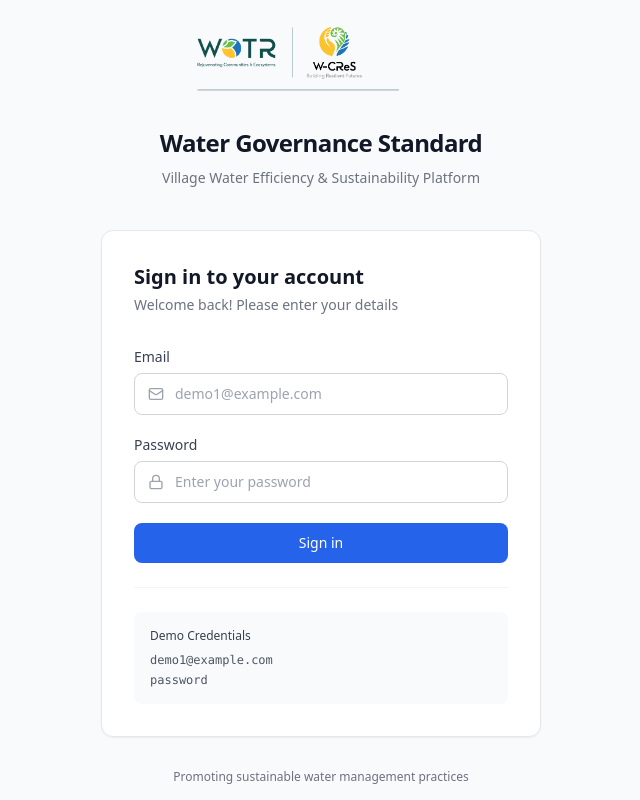
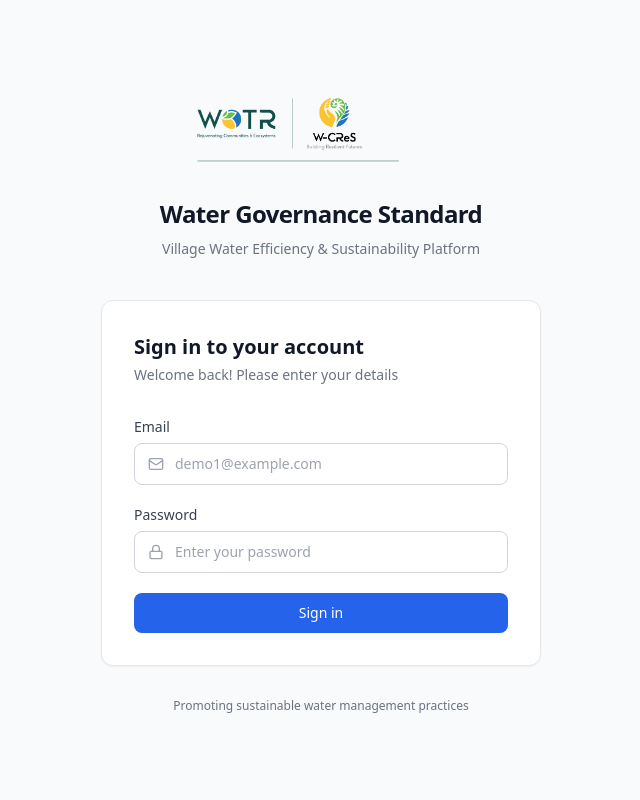
Before and after one commit to sahil-shelke/Dashboard_wotr_bpsch_frontend_bolt, a React (Vite) app: page / in a window 1280 px wide. Shown: the whole page, without its empty margins (319-959 px from the left). Built offline with nearby package versions, Linux system fonts and the light colour scheme.

Commit message:
Remove 'Demo Credentials' section

```diff
--- a/src/components/LoginPage.tsx
+++ b/src/components/LoginPage.tsx
@@ -123,16 +123,6 @@ export const LoginPage = () => {
               )}
             </button>
           </form>
-
-          <div className="mt-6 pt-6 border-t border-gray-100">
-            <div className="bg-gray-50 rounded-lg p-4">
-              <p className="text-xs font-medium text-gray-700 mb-2">Demo Credentials</p>
-              <div className="text-xs text-gray-600 space-y-1">
-                <p className="font-mono">demo1@example.com</p>
-                <p className="font-mono">password</p>
-              </div>
-            </div>
-          </div>
         </div>
 
         <p className="text-center text-xs text-gray-500 mt-8">
```
